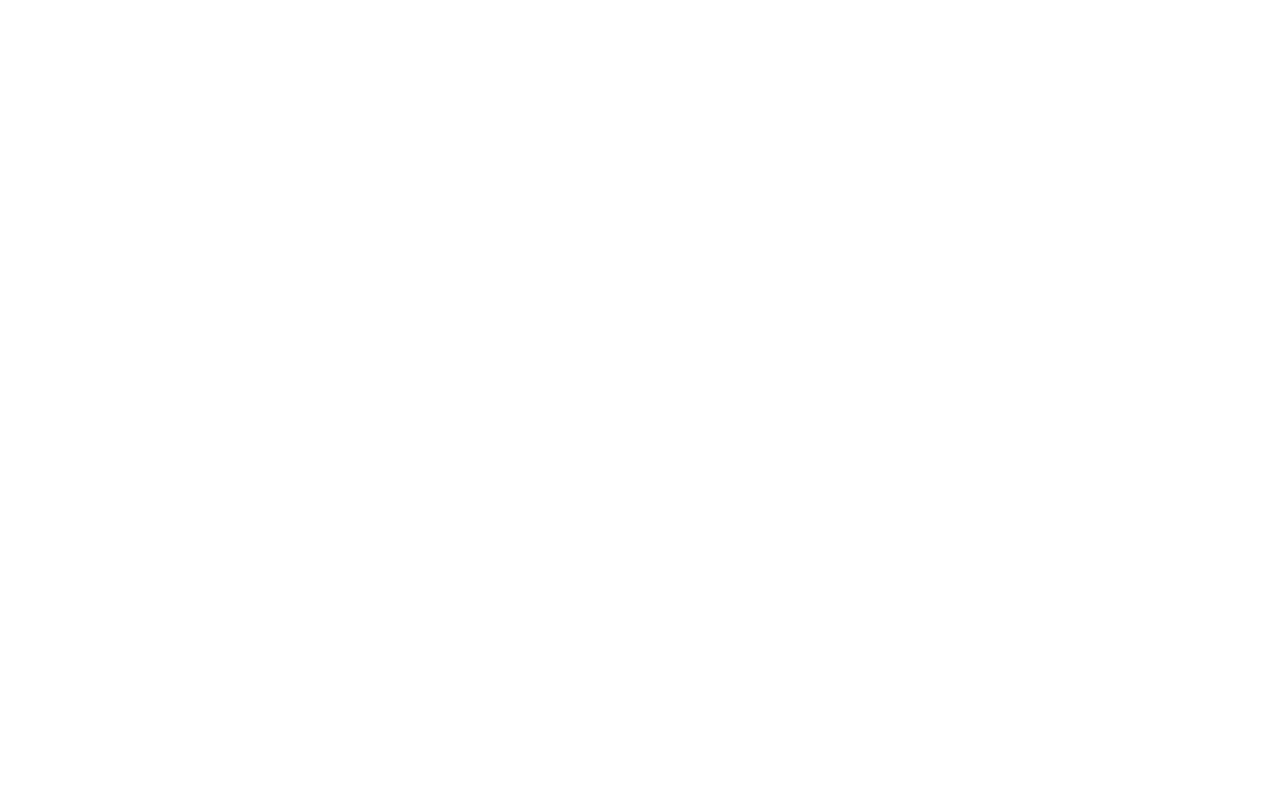
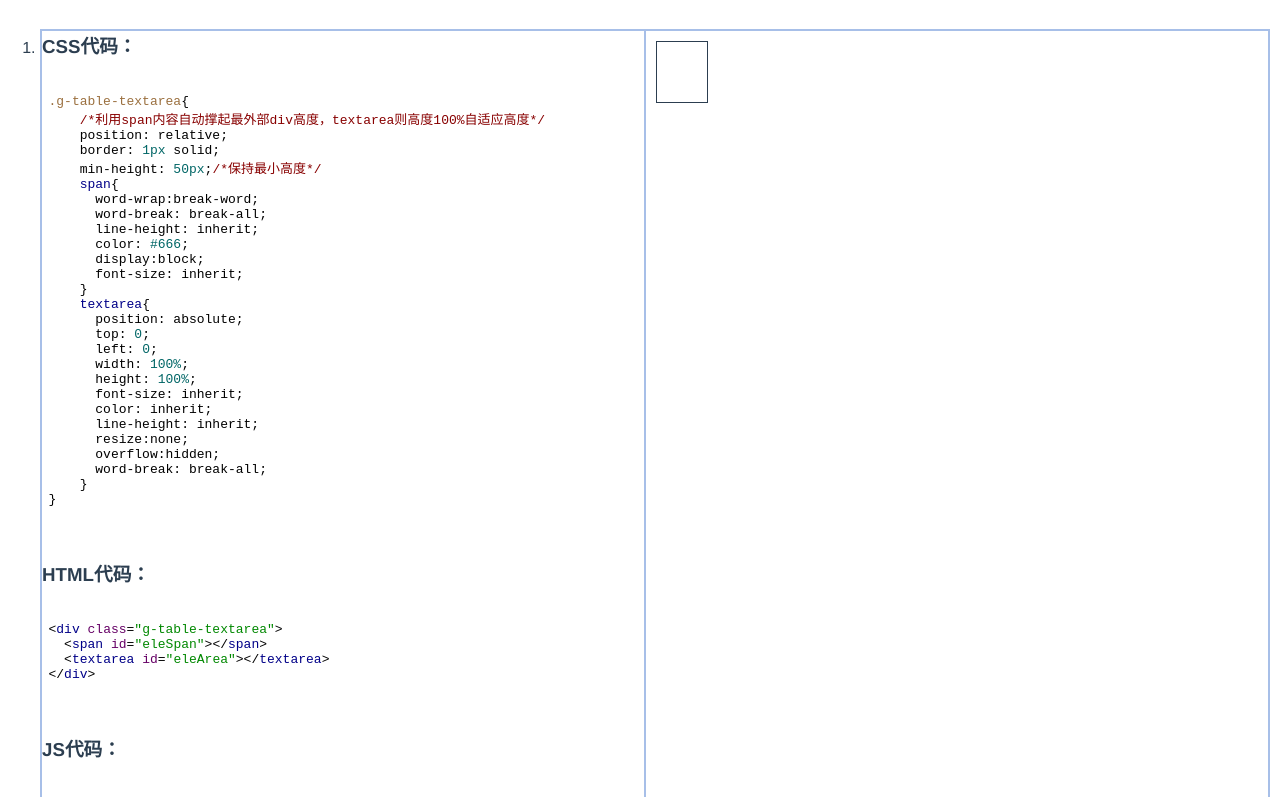
Before and after one commit to yuyp1996/yyp-demo, a Vue app: page /#/adaptiveTextarea in a window 1280 px wide. Shown: the top 797 px of the page. Built offline with nearby package versions, Linux system fonts and the light colour scheme.

Commit message:
添加自适应文本框

```diff
--- /dev/null
+++ b/src/components/adaptiveTextarea/adaptive-div.vue
@@ -0,0 +1,55 @@
+<template>
+  <div class="main-box">
+    <ol>
+      <li>
+        <h3 class="demo-title1"></h3>
+        <div class="demo-box">
+          <div class="demo-code">
+            <div v-highlight>
+              <h3>CSS代码：</h3>
+              <pre>
+                  <code>
+.blockcontent{
+  width:60px;
+  min-height:60px;
+  border:1px solid #ccc;
+  margin:100px auto;
+  padding:10px;
+}
+                  </code>
+              </pre>
+            </div>
+            <div v-highlight>
+              <h3>HTML代码：</h3>
+              <pre>
+                  <code>
+&lt;div class="blockcontent" contenteditable="true"&gt;&lt;/div&gt;
+                  </code>
+              </pre>
+            </div>
+          </div>
+          <div class="demo-result">
+            <div class="blockcontent" contenteditable="true"></div>
+          </div>
+        </div>
+      </li>
+    </ol>
+  </div>
+</template>
+
+<script>
+  export default {
+    name: 'adaptive-div-demo',
+  }
+</script>
+
+<!-- Add "scoped" attribute to limit CSS to this component only -->
+<style scoped lang="scss">
+  .blockcontent{
+    width:60px;
+    min-height:60px;
+    border:1px solid #ccc;
+    margin:100px auto;
+    padding:10px;
+  }
+</style>
--- /dev/null
+++ b/src/components/adaptiveTextarea/adaptive-textarea.vue
@@ -0,0 +1,130 @@
+<template>
+  <div class="main-box">
+    <ol>
+      <li>
+        <h3 class="demo-title1"></h3>
+        <div class="demo-box">
+          <div class="demo-code">
+            <div v-highlight>
+              <h3>CSS代码：</h3>
+              <pre>
+                  <code>
+.g-table-textarea{
+    /*利用span内容自动撑起最外部div高度，textarea则高度100%自适应高度*/
+    position: relative;
+    border: 1px solid;
+    min-height: 50px;/*保持最小高度*/
+    span{
+      word-wrap:break-word;
+      word-break: break-all;
+      line-height: inherit;
+      color: #666;
+      display:block;
+      font-size: inherit;
+    }
+    textarea{
+      position: absolute;
+      top: 0;
+      left: 0;
+      width: 100%;
+      height: 100%;
+      font-size: inherit;
+      color: inherit;
+      line-height: inherit;
+      resize:none;
+      overflow:hidden;
+      word-break: break-all;
+    }
+}
+                  </code>
+              </pre>
+            </div>
+            <div v-highlight>
+              <h3>HTML代码：</h3>
+              <pre>
+                  <code>
+&lt;div class="g-table-textarea"&gt;
+  &lt;span id="eleSpan"&gt;&lt;/span&gt;
+  &lt;textarea id="eleArea"&gt;&lt;/textarea&gt;
+&lt;/div&gt;
+                  </code>
+              </pre>
+            </div>
+            <div v-highlight>
+              <h3>JS代码：</h3>
+              <pre>
+                  <code>
+var eleArea = document.getElementById('eleArea');
+var eleSpan = document.getElementById('eleSpan');
+if (eleArea && eleSpan) {
+  eleArea.addEventListener('input', function (e) {
+    eleSpan.innerText = e.target.value;
+  });
+}
+                  </code>
+              </pre>
+            </div>
+          </div>
+          <div class="demo-result">
+            <div class="g-table-textarea">
+              <span id="eleSpan"></span>
+              <textarea id="eleArea"></textarea>
+            </div>
+          </div>
+        </div>
+      </li>
+    </ol>
+  </div>
+</template>
+
+<script>
+  export default {
+    name: 'adaptive-textarea-demo',
+    mounted() {
+      const eleArea = document.getElementById('eleArea');
+      const eleSpan = document.getElementById('eleSpan');
+      if (eleArea && eleSpan) {
+        eleArea.addEventListener('input', function (e) {
+          eleSpan.innerText = e.target.value;
+        });
+      }
+    },
+  }
+</script>
+
+<!-- Add "scoped" attribute to limit CSS to this component only -->
+<style scoped lang="scss">
+  .g-table-textarea{
+    /*利用span内容自动撑起最外部div高度，textarea则高度100%自适应高度*/
+    position: relative;
+    border: 1px solid;
+    min-height: 60px;/*保持最小高度*/
+    width: 50px;
+    span{
+      font-family: inherit;
+      word-break: break-word;
+      line-height: inherit;
+      color: #666;
+      display:block;
+      font-size: inherit;
+      padding: 5px;
+    }
+    textarea{
+      font-family: inherit;
+      position: absolute;
+      box-sizing: border-box;
+      top: 0;
+      left: 0;
+      width: 100%;
+      height: 100%;
+      padding: 5px;
+      font-size: inherit;
+      color: inherit;
+      line-height: inherit;
+      resize:none;
+      overflow:hidden;
+      word-break: break-word;
+      border: 0 none;
+    }
+  }
+</style>
--- a/src/router/index.js
+++ b/src/router/index.js
@@ -9,6 +9,8 @@
 import nthChildClass from '@/components/nthChild/nthChildClass'
 import nthTypeEle from '@/components/nthType/nthTypeEle'
 import nthTypeClass from '@/components/nthType/nthTypeClass'
+import adaptiveTextarea from '@/components/adaptiveTextarea/adaptive-textarea'
+import adaptiveDiv from '@/components/adaptiveTextarea/adaptive-div'
 
 Vue.use(Router)
 
@@ -63,5 +65,15 @@
       name: 'nthTypeClass',
       component: nthTypeClass
     },
+    {
+      path: '/adaptiveTextarea',
+      name: 'adaptiveTextarea',
+      component: adaptiveTextarea
+    },
+    {
+      path: '/adaptiveDiv',
+      name: 'adaptiveDiv',
+      component: adaptiveDiv
+    }
   ]
 })
```
Also changed, not shown: 8 other files (tests, documents, lock files or other folders).
